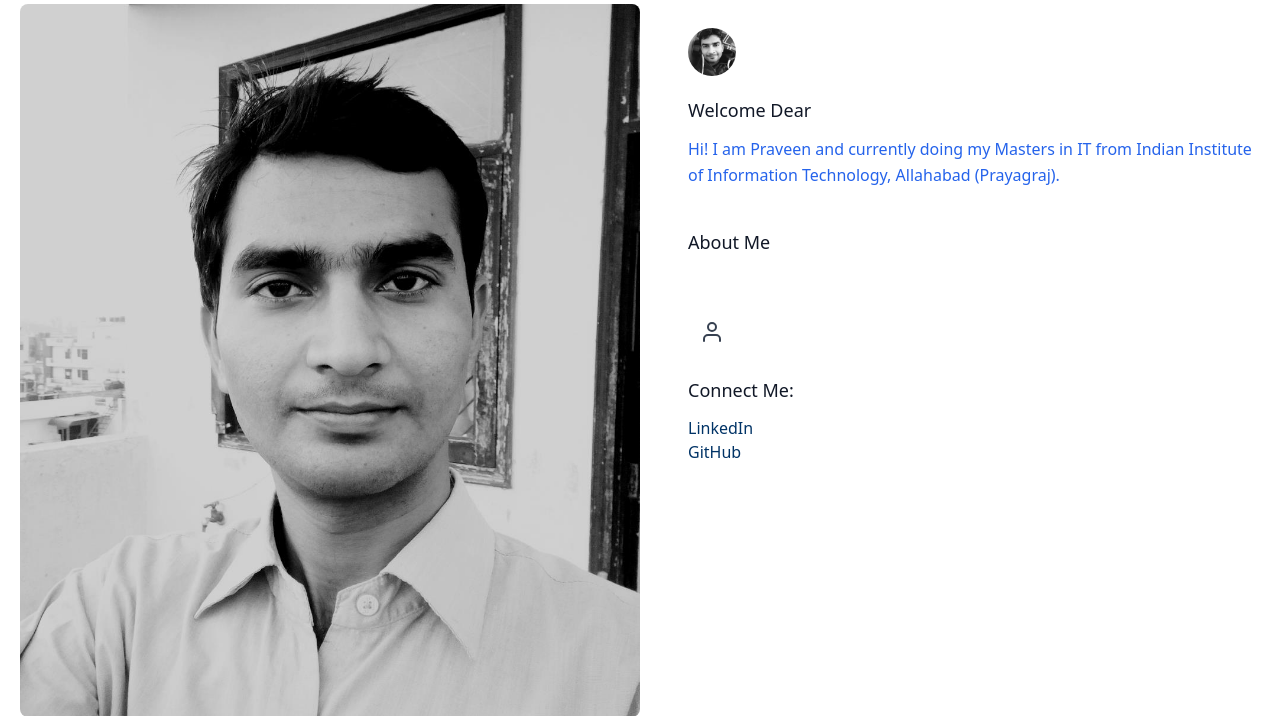
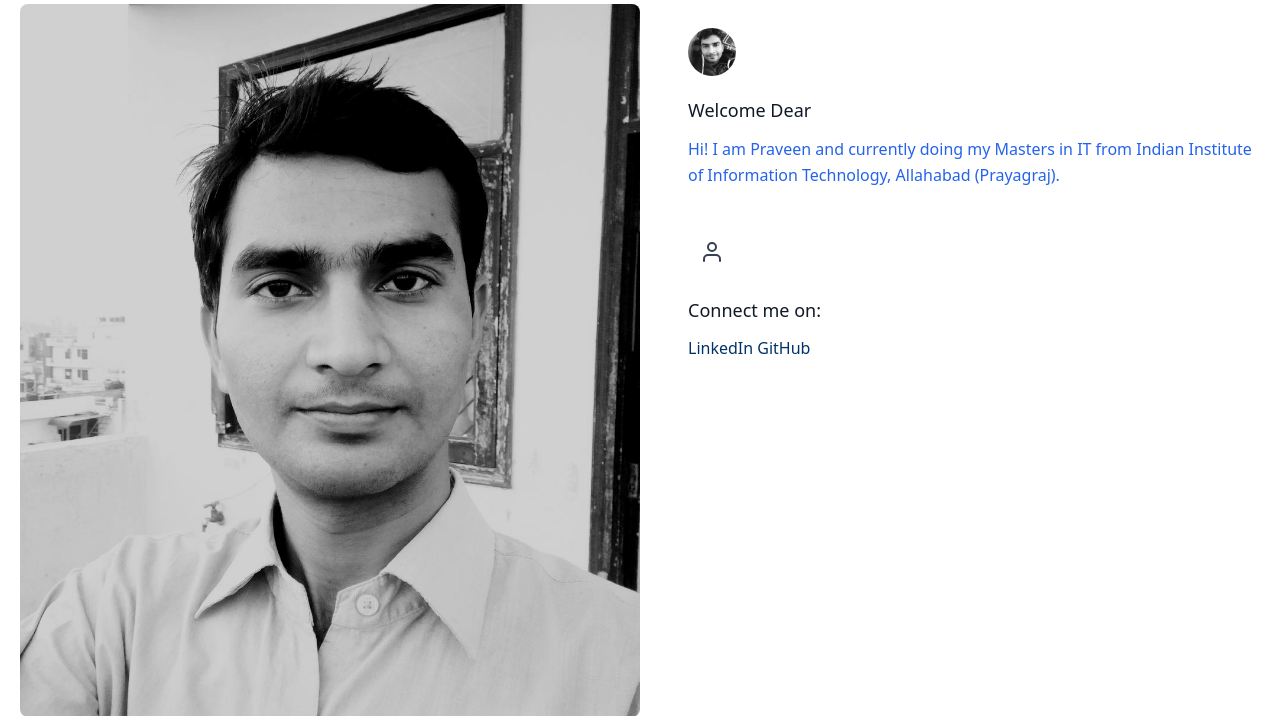
Before and after one commit to praveenraghav97/personalweb, a Django app: page / in a window 1280 px wide. Shown: the part 150-866 px from the top of the page. Run offline with Django 3.2, Linux system fonts and the light colour scheme; parts of the project's set-up code (start-up, migrations or seed data) failed here and were passed over.

Commit message:
Updated Create Project

```diff
--- a/templates/home/body.html
+++ b/templates/home/body.html
@@ -20,14 +20,14 @@
           </p>
         </div>
       </div>
-      <div class="flex flex-col mb-10 lg:items-start items-center">
+      <!--div class="flex flex-col mb-10 lg:items-start items-center">
         <div class="flex-grow">
           <h2 class="text-gray-900 text-lg title-font font-medium mb-3">About Me</h2>
           <p class="text-blue-600">
 
           </p>
         </div>
-      </div>
+      </div!-->
       <div class="flex flex-col mb-10 lg:items-start items-center">
         <div class="w-12 h-12 inline-flex items-center justify-center rounded-full bg-teal-100 text-teal-500 mb-5">
           <svg fill="none" stroke="currentColor" stroke-linecap="round" stroke-linejoin="round" stroke-width="2" class="w-6 h-6" viewBox="0 0 24 24">
@@ -36,9 +36,9 @@
           </svg>
         </div>
         <div class="flex-grow">
-          <h2 class="text-gray-900 text-lg title-font font-medium mb-3">Connect Me:</h2>
+          <h2 class="text-gray-900 text-lg title-font font-medium mb-3">Connect me on:</h2>
           <p class="leading-relaxed text-base"></p>
-          <a href="https://www.linkedin.com/in/praveen-k-raghav-139649a1/" style="color: #003366">LinkedIn</a><br>
+          <a href="https://www.linkedin.com/in/praveen-k-raghav-139649a1/" style="color: #003366" target="_blank">LinkedIn</a>
           <a href="https://github.com/praveenraghav97" style="color: #003366">GitHub</a>
         </div>
       </div>
```
